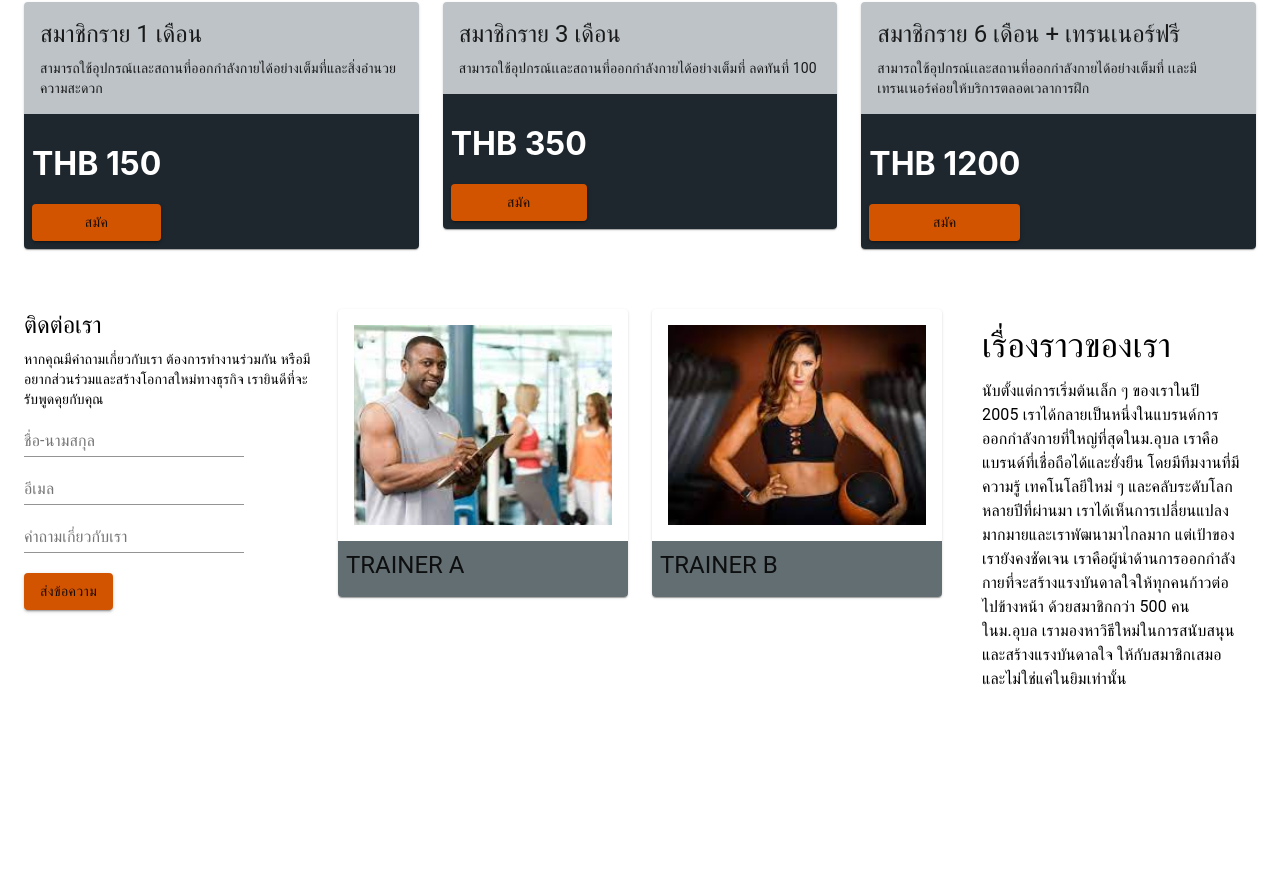
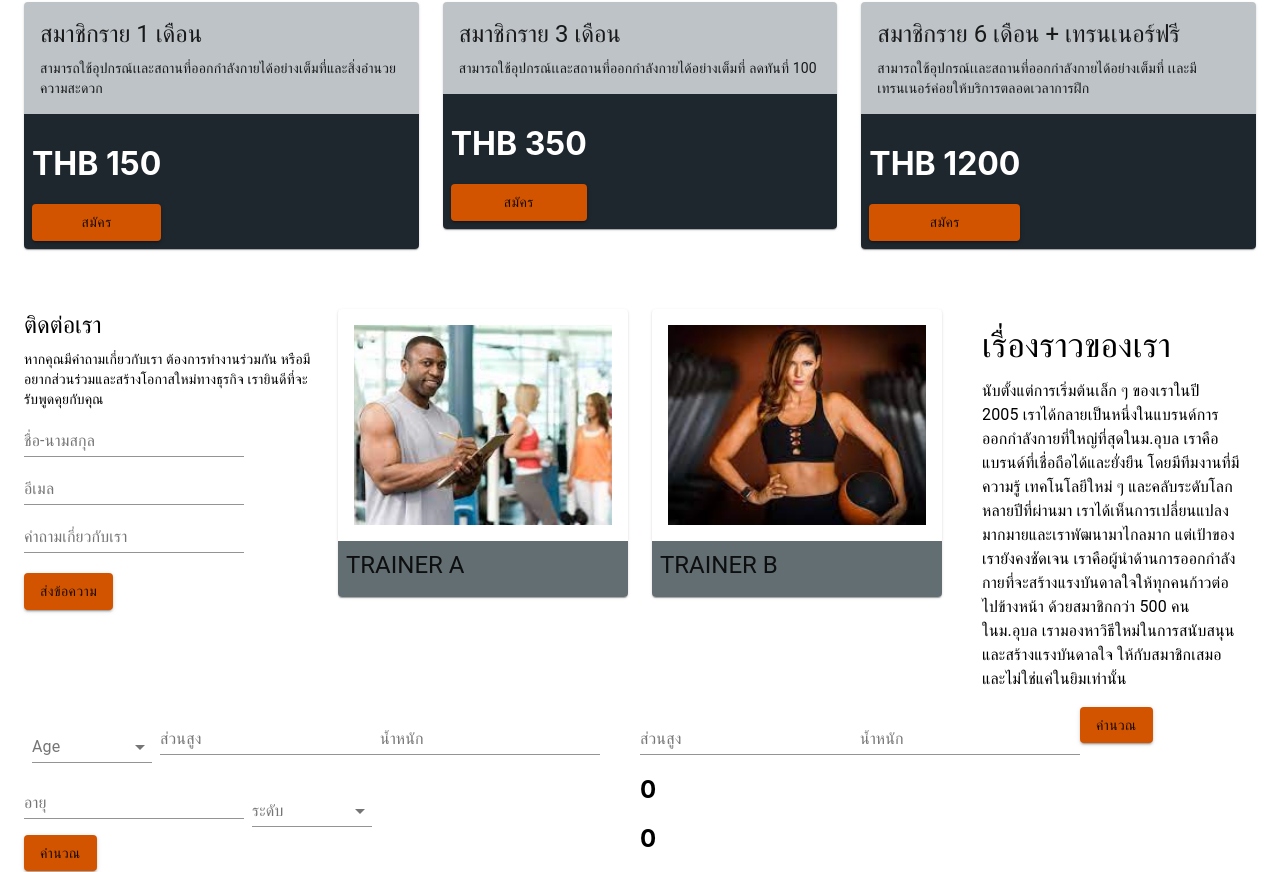
Before and after one commit to 61114440694/myfitness, a React (Create React App) app: page / in a window 1280 px wide. Shown: the part 682-1554 px from the top of the page. Before the commit the page ends 1401 px from the top, so only its background shows below. Built offline with nearby package versions, Linux system fonts and the light colour scheme.

Commit message:
Tiger up2

```diff
--- a/src/index.js
+++ b/src/index.js
@@ -5,10 +5,10 @@ import App from './App';
 import reportWebVitals from './reportWebVitals';
 
 ReactDOM.render(
-  <React.StrictMode>
+  // <React.StrictMode>
     <App />
-  </React.StrictMode>,
-  document.getElementById('root')
+  // </React.StrictMode>,
+  ,document.getElementById('root')
 );
 
 // If you want to start measuring performance in your app, pass a function
--- a/src/page/home/home.js
+++ b/src/page/home/home.js
@@ -1,4 +1,4 @@
-import React from 'react';
+import React, { useState,useEffect } from 'react';
 import { makeStyles } from '@material-ui/core/styles';
 import AppBar from '@material-ui/core/AppBar';
 import Toolbar from '@material-ui/core/Toolbar';
@@ -15,7 +15,18 @@ import Grid from '@material-ui/core/Grid';
 import TextField from '@material-ui/core/TextField';
 import Container from '@material-ui/core/Container';
 import SvgIcon from '@material-ui/core/SvgIcon';
-
+import Checkbox from '@material-ui/core/Checkbox';
+import FormGroup from '@material-ui/core/FormGroup';
+import FormControlLabel from '@material-ui/core/FormControlLabel';
+import FormControl from '@material-ui/core/FormControl';
+import FormLabel from '@material-ui/core/FormLabel';
+import Select from '@material-ui/core/Select';
+import Chip from '@material-ui/core/Chip';
+import Input from '@material-ui/core/Input';
+import InputLabel from '@material-ui/core/InputLabel';
+import MenuItem from '@material-ui/core/MenuItem';
+import ListItemText from '@material-ui/core/ListItemText';
+import { Tdee,ResponseTdee,Bmr } from "../home/tdee";
 
 
 
@@ -35,6 +46,13 @@ const useStyles = makeStyles((theme) => ({
             margin: theme.spacing(2),
         },
     },
+    formControl: {
+        margin: theme.spacing(1),
+        minWidth: 120,
+    },
+    selectEmpty: {
+        marginTop: theme.spacing(2),
+    },
 }));
 
 
@@ -42,10 +60,45 @@ const useStyles = makeStyles((theme) => ({
 
 function Home() {
     const classes = useStyles()
+
+    const [gender, setgender] = useState("")
+    const [level, setlevel] = useState("")
+    const [height, setheight] = useState("")
+    const [weight, setweight] = useState("")
+    const [age, setage] = useState("")
+    const [tdee, settdee] = useState(0)
+    const [bmr, setbmr] = useState(0)
+
+
+
+    // setTimeout(() => {
+        // const tdee = ResponseTdee()
+        // const bmr = Bmr()
+        // setbmr(bmr)
+        // settdee(tdee)
+    // }, 500);
+
+
+
+    function senData() {
+        const data = {
+            datagender: gender,
+            datalevel: level,
+            dataheight: height,
+            dataweight: weight,
+            dataage: age,
+        }
+
+        Tdee(data)
+
+
+
+    }
+
     return (
         <div>
             <div className={classes.root}>
-                <AppBar position="static" style={{backgroundColor:"#d35400"}} >
+                <AppBar position="static" style={{ backgroundColor: "#d35400" }} >
                     <Toolbar>
                         <IconButton edge="start" className={classes.menuButton} color="inherit" aria-label="menu">
                             <MenuIcon />
@@ -94,7 +147,7 @@ function Home() {
                                             variant="contained"
                                             color=""
                                             fullWidth>
-                                            สมัค
+                                            สมัคร
                                          </Button>
                                     </Grid>
                                 </Grid>
@@ -129,7 +182,7 @@ function Home() {
                                             variant="contained"
                                             color=""
                                             fullWidth>
-                                            สมัค
+                                            สมัคร
                                          </Button>
                                     </Grid>
                                 </Grid>
@@ -164,7 +217,7 @@ function Home() {
                                             variant="contained"
                                             color=""
                                             fullWidth>
-                                            สมัค
+                                            สมัคร
                                          </Button>
                                     </Grid>
                                 </Grid>
@@ -267,6 +320,102 @@ function Home() {
                     </Grid>
 
                 </Grid>
+                <Grid container>
+
+                    <Grid item xs={12} md={6}>
+                        <FormControl className={classes.formControl}>
+                            <InputLabel id="demo-simple-select-label">Age</InputLabel>
+                            <Select
+                                labelId="demo-simple-select-label"
+                                id="demo-simple-select"
+                                value={gender}
+                                onChange={(e) => setgender(e.target.value)}
+                            >
+                                <MenuItem value="male">ชาย</MenuItem>
+                                <MenuItem value="female">หญิง</MenuItem>
+
+                            </Select>
+                        </FormControl>
+                            {/* <form className={classes.root} noValidate autoComplete="off"> */}
+                                <TextField
+                                    id="standard-basic"
+                                    value={height}
+                                    label="ส่วนสูง"
+                                    onChange={(e) => setheight(e.target.value)}
+                                />
+                            {/* </form> */}
+                            {/* <form className={classes.root} noValidate autoComplete="off"> */}
+                                <TextField
+                                    id="standard-basic"
+                                    value={weight}
+                                    label="น้ำหนัก"
+                                    onChange={(e) => setweight(e.target.value)}
+                                />
+                            {/* </form> */}
+                            {/* <form className={classes.root} noValidate autoComplete="off"> */}
+                                <TextField
+                                    id="standard-basic"
+                                    value={age}
+                                    label="อายุ"
+                                    onChange={(e) => setage(e.target.value)}
+                                />
+                            {/* </form> */}
+                            <FormControl className={classes.formControl}>
+                                <InputLabel id="demo-simple-select-label">ระดับ</InputLabel>
+                                <Select
+                                    labelId="demo-simple-select-label"
+                                    id="demo-simple-select"
+                                    value={level}
+                                    onChange={(e) => setlevel(e.target.value)}
+                                >
+                                    <MenuItem value="level_1">ไม่ออกกำลังกาย</MenuItem>
+                                    <MenuItem value="level_2">ออกกำลังกายเบาๆ</MenuItem>
+                                    <MenuItem value="level_3">ออกกำลังกายปานกลาง</MenuItem>
+                                    <MenuItem value="level_4">ออกกำลังกายหนัก</MenuItem>
+                                    <MenuItem value="level_5">ออกกำลังกายหนักมาก</MenuItem>
+                                </Select>
+                            </FormControl><br></br>
+                            <Button
+                                style={{ backgroundColor: "#d35400", marginLeft: "20" }}
+                                variant="contained"
+                                onClick={senData}
+                            >
+                                คำนวณ
+                         </Button>
+                    </Grid>
+                    <Grid item xs={12} md={6}>
+                    {/* <form className={classes.root} noValidate autoComplete="off"> */}
+                                <TextField
+                                    id="standard-basic"
+                                    value={height}
+                                    label="ส่วนสูง"
+                                    // onChange={(e) => setheight(e.target.value)}
+                                />
+                            {/* </form> */}
+                            {/* <form className={classes.root} noValidate autoComplete="off"> */}
+                                <TextField
+                                    id="standard-basic"
+                                    value={weight}
+                                    label="น้ำหนัก"
+                                    // onChange={(e) => setweight(e.target.value)}
+                                />
+                            {/* </form> */}
+                            <Button
+                                style={{ backgroundColor: "#d35400", marginLeft: "20" }}
+                                variant="contained"
+                                color=""
+                                onClick={senData()}
+                            >
+                                คำนวณ
+                         </Button>
+
+                         <h2>
+                             {tdee}
+                         </h2>
+                         <h2>{bmr}</h2>
+
+                    </Grid>
+                </Grid>
 
             </Container>
 
--- /dev/null
+++ b/src/page/home/tdee.js
@@ -0,0 +1,73 @@
+
+var tdee = 0
+var bmr = 0
+export const Tdee = (data) => {
+    if(data !== undefined && data!== null){
+
+        var gender =  data.datagender
+        var level =   data.datalevel
+        var height =  data.dataheight
+        var weight =  data.dataweight
+        var age =     data.dataage
+    }else{
+        console.log("ไม่มีข้อมูล")
+    }
+
+
+    if (gender === "male") {
+
+        (
+            bmr = ((66 + (13.7 * weight) + 5 * height) - (6.8 * age))).toFixed(2)
+        if (level == "level_1") {
+            tdee = (bmr * 1.2)
+        }
+        else if (level == "level_2") {
+            tdee = ((bmr * 1.375)).toFixed(2)
+        }
+        else if (level == "level_3") {
+            tdee = ((bmr * 1.55)).toFixed(2)
+        }
+        else if (level == "level_4") {
+            tdee = ((bmr * 1.725)).toFixed(2)
+        }
+        else if (level == "level_5") {
+            tdee = ((bmr * 1.9)).toFixed(2)
+        }
+
+
+    }
+    else if (gender === "female") {
+        bmr = ((665 + (9.6 * weight) + (1.8 * height) - (4.7 * age))).toFixed(2)
+        if (level == "level_1") {
+            tdee = ((bmr * 1.2)).toFixed(2)
+        }
+        else if (level == "level_2") {
+            tdee = ((bmr * 1.375)).toFixed(2)
+        }
+        else if (level == "level_3") {
+            tdee = ((bmr * 1.55)).toFixed(2)
+        }
+        else if (level == "level_4") {
+            tdee = ((bmr * 1.725)).toFixed(2)
+        }
+        else if (level == "level_5") {
+            tdee = ((bmr * 1.9)).toFixed(2)
+        }
+
+    }
+
+    console.log("bmr =>", bmr)
+    console.log("tdee =>", tdee)
+
+
+
+
+}
+
+export const ResponseTdee = () => {
+    return tdee
+}
+
+export const Bmr = ()=> {
+    return bmr
+}
```
Lines whose indentation alone changed are shown as unchanged.
